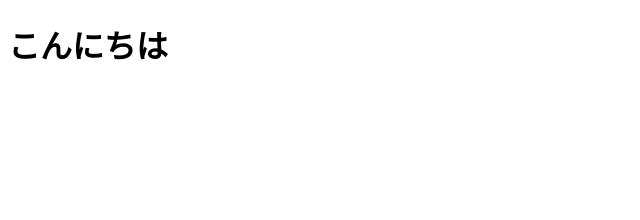
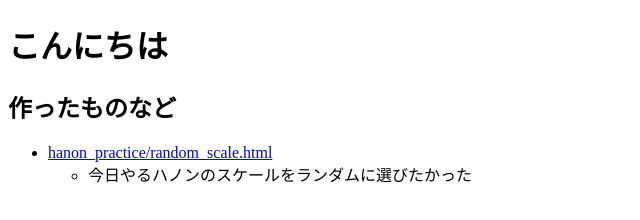
Before and after one commit to tdaema/pages, a plain HTML site: page index.html in a window 1280 px wide. Shown: the whole page, without its empty margins (0-640 px from the left). Drawn offline with Linux system fonts and the light colour scheme.

Commit message:
fix index.html

```diff
--- a/index.html
+++ b/index.html
@@ -5,5 +5,12 @@
   </head>
   <body>
     <h1>こんにちは</h1>
+    <h2>作ったものなど</h2>
+  <ul>
+    <li><a href="hanon_practice/random_scale.html">hanon_practice/random_scale.html</a></li>
+    <ul>
+      <li>今日やるハノンのスケールをランダムに選びたかった</li>
+    </ul>
+  </ul>
   </body>
 </html>
```
